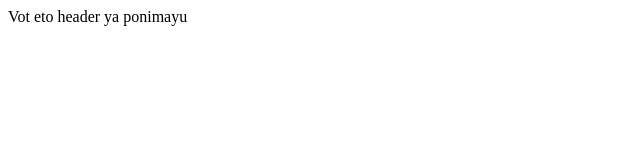
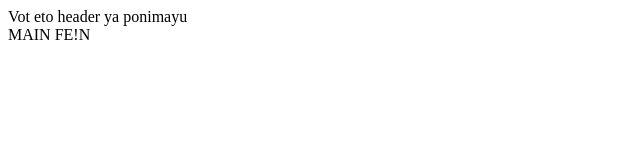
Before and after one commit to Psychox1k/project1_mate, a plain HTML site: page index.html in a window 1280 px wide. Shown: the full height of the page, 0-640 px from the left. Drawn offline with Linux system fonts and the light colour scheme.

Commit message:
adding text to main

```diff
--- a/index.html
+++ b/index.html
@@ -7,7 +7,7 @@
 </head>
 <body>
     <header>Vot eto header ya ponimayu</header>
-    <main></main>
+    <main>MAIN   FE!N</main>
     <footer></footer>
 </body>
 </html>
```
